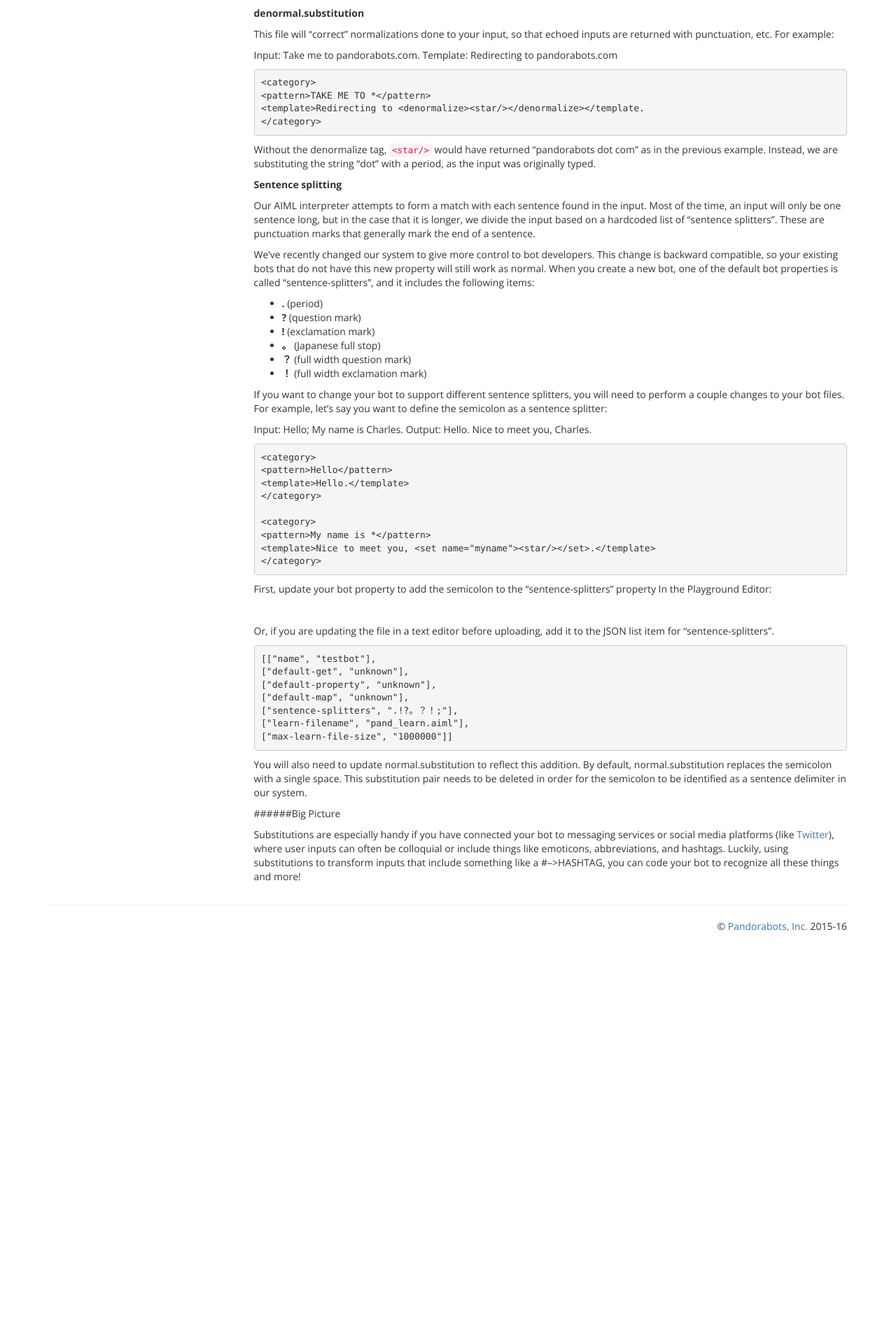
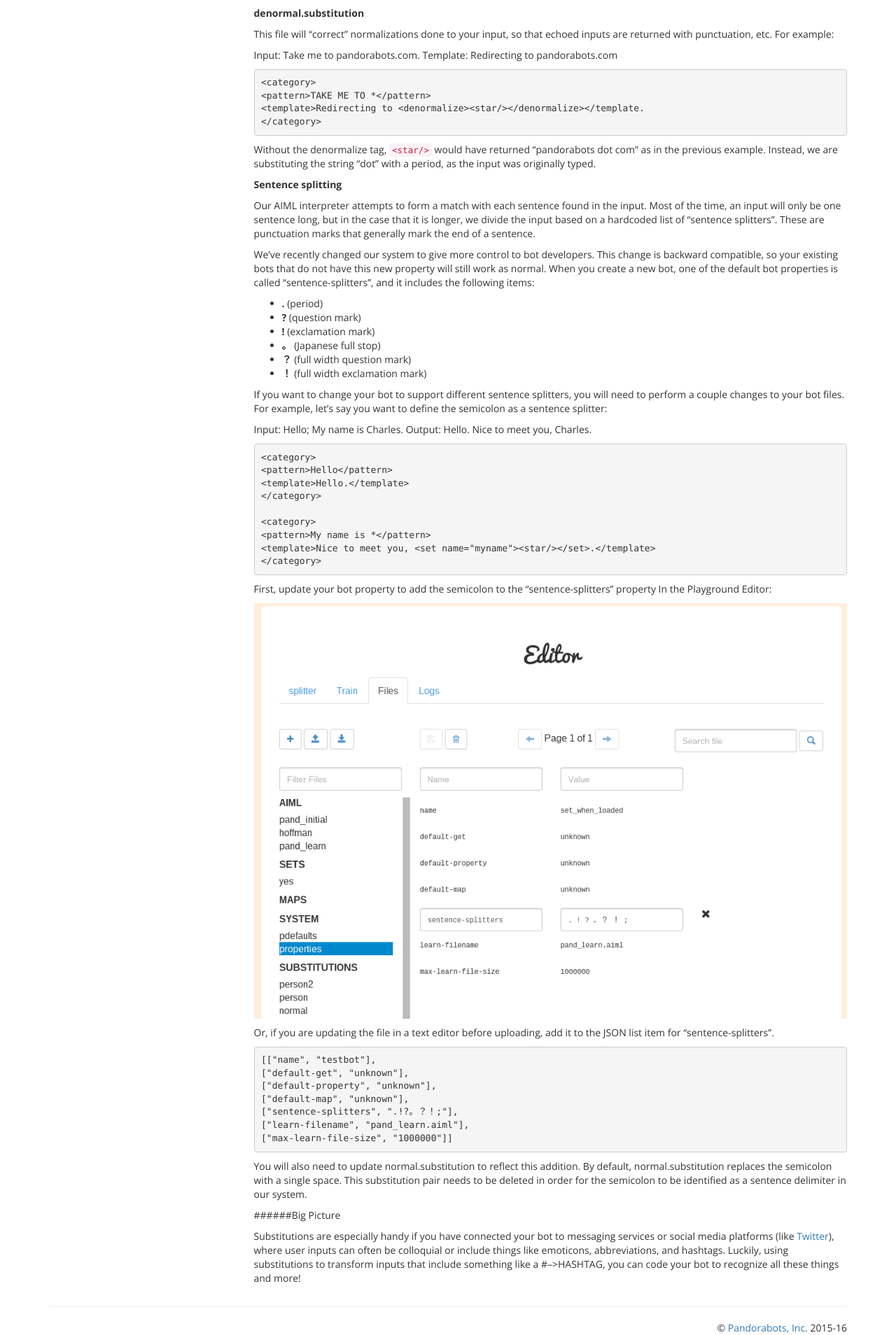
Before and after one commit to pandorabots/pandorabots.github.io, a Jekyll site: the page built from _tutorials/substitutions-and-sentence-splitting.md, in a window 1280 px wide. Shown: the part 1719-3627 px from the top of the page at 70% size. Built offline with Jekyll 4.4.1, drawn with Linux system fonts in a browser that asks for light colours; before the commit the page ends 3053 px from its top, so only the background shows below that.

Commit message:
fixed broken image link

```diff
--- a/_tutorials/substitutions-and-sentence-splitting.md
+++ b/_tutorials/substitutions-and-sentence-splitting.md
@@ -130,7 +130,7 @@ Output: Hello. Nice to meet you, Charles.
 First, update your bot property to add the semicolon to the "sentence-splitters" property
 In the Playground Editor:
 
-![](/content/images/2014/10/Screenshot-2014-10-14-at-5-27-26-PM-1.png)
+![]({{ site.baseurl }}/images/Screenshot-2014-10-14-at-5-27-26-PM-1.png)
 
 Or, if you are updating the file in a text editor before uploading, add it to the JSON list item for "sentence-splitters".
 
```
